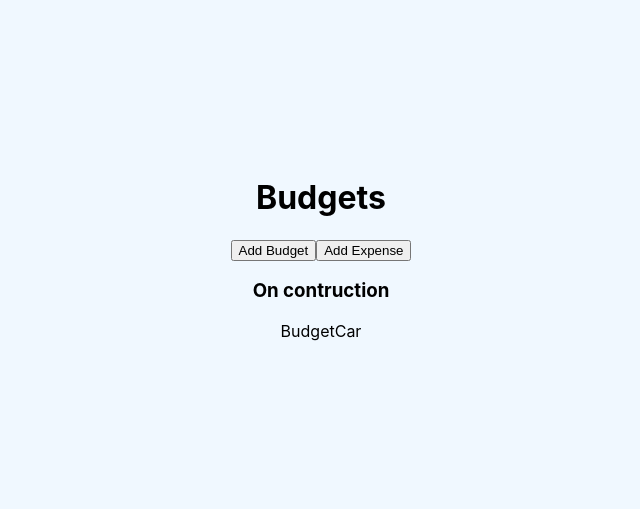
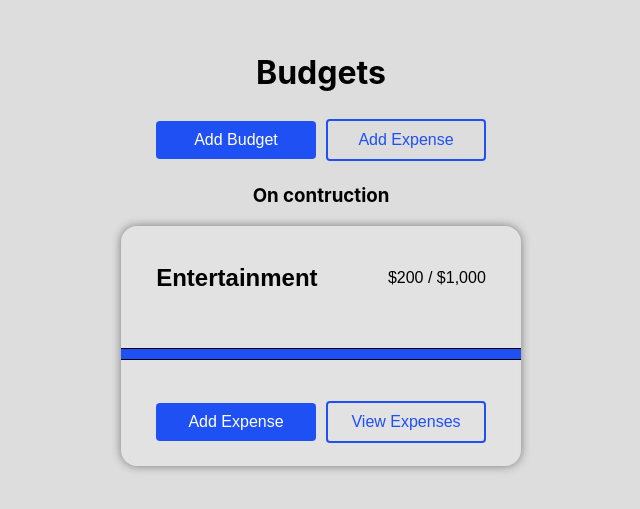
Before and after one commit to aramxD/react-budget-app, a React (Create React App) app: page / in a window 1280 px wide. Shown: the part 151-660 px from the top of the page, without its empty margins (319-959 px from the left). Built offline with nearby package versions, Linux system fonts and the light colour scheme.

Commit message:
Budget card implemented, styles implemented

```diff
--- a/src/App.css
+++ b/src/App.css
@@ -5,7 +5,7 @@
 body {
     height: 100vh;
     width: 100vw;
-    background-color: aliceblue;
+    background-color: rgb(221, 221, 221);
     background-repeat: no-repeat;
     background-size: cover;
     background-attachment: fixed;
@@ -15,9 +15,9 @@ body {
     align-items: center;
 }
 
-.frosted-box {
-    width: 300px;
-    height: 140px;
+.card {
+    width: 400px;
+    height: 240px;
     position: relative;
     text-align: center;
     background: initial;
@@ -28,22 +28,81 @@ body {
     display: flex;
     flex-direction: column;
     align-items: center;
-    justify-content: center;
+    justify-content: space-around;
     border-radius: 1rem;
     background-color: rgba(255, 255, 255, .15);
     backdrop-filter: blur(5px);
 }
 
+.card-header {
+    width: 100%;
+    display: flex;
+    align-items: center;
+    justify-content: space-around;
+}
 
-/* .frosted-box::before {
-    content: "";
+.card-bar {
+    width: 100%;
+    height: 10px;
+    background-color: #1e50f4;
+    border: solid 1px black;
+}
+
+
+/* BOTONES */
+
+.btn-primary {
+    display: inline-block;
+    border-radius: 4px;
+    background-color: #1e50f4;
+    border: none;
+    color: #FFFFFF;
+    text-align: center;
+    font-size: 16px;
+    padding: 10px;
+    width: 160px;
+    transition: all 0.5s;
+    cursor: pointer;
+    margin: 5px;
+    vertical-align: middle;
+}
+
+.btn-primary span {
+    cursor: pointer;
+    display: inline-block;
+    position: relative;
+    transition: 0.5s;
+}
+
+.btn-primary span:after {
+    content: '\00bb';
     position: absolute;
-    background: inherit;
-    box-shadow: inset 0 0 2000px rgba(255, 255, 255, .5);
-    filter: blur(10px);
-    margin: -20px;
-    z-index: -1;
-} */
+    opacity: 0;
+    top: -10px;
+    right: -20px;
+    transition: 0.5s;
+    font-size: 30px;
+}
+
+.btn-primary:active {
+    box-shadow: 0 5px #666;
+    transform: translateY(6px);
+}
+
+.btn-primary:hover span {
+    padding-right: 25px;
+}
+
+.btn-primary:hover span:after {
+    opacity: 1;
+    right: 0;
+}
+
+.outlinePrimary {
+    background-color: #ffffff00;
+    border: solid 2px #1e50f4;
+    color: #1e50f4;
+}
 
 .App-logo {
     height: 40vmin;
--- a/src/App.js
+++ b/src/App.js
@@ -7,11 +7,11 @@ function App() {
     <div className="App">
       <div className="">
       <h1>Budgets</h1>
-      <button className='btn-primary'>Add Budget</button>
-      <button className='btn-outlinePrimary'>Add Expense</button>
+      <button className='btn-primary'><span> Add Budget</span></button>
+      <button className='btn-primary outlinePrimary'><span> Add Expense</span></button>
       <h3>On contruction</h3>
       </div>
-      <BudgetCard></BudgetCard>
+      <BudgetCard name="Entertainment" amount={200} max={1000} ></BudgetCard>
     </div>
   );
 }
--- a/src/components/BudgetCard.js
+++ b/src/components/BudgetCard.js
@@ -1,8 +1,22 @@
 import React from 'react'
+import { currencyFormatter } from '../utils'
 
-export default function BudgetCard() {
-    return ( <
-        div > BudgetCar <
-        /div>
+
+export default function BudgetCard({name, amount, max}) {
+    return ( < div className = 'card' >
+        <div className="card-header">
+                <div className="card-title">
+                    <h2>{name}</h2>
+                </div>
+                <div className="card-boddy">
+                    {currencyFormatter.format(amount)} / {currencyFormatter.format(max)}
+                </div>
+            </div>
+            <div className="card-bar"></div>
+            <div className="card-footer">
+                <button className='btn-primary'><span>Add Expense</span></button>
+                <button className='btn-primary outlinePrimary'><span>View Expenses</span></button>
+            </div>
+        </div>
     )
 }
--- a/src/utils.js
+++ b/src/utils.js
@@ -1 +1,5 @@
-export const currencyFormatter = new Intl.NumberFormat(undefined)
+export const currencyFormatter = new Intl.NumberFormat(undefined, {
+    currency: 'usd',
+    style: 'currency',
+    minimumFractionDigits: 0,
+})
```
